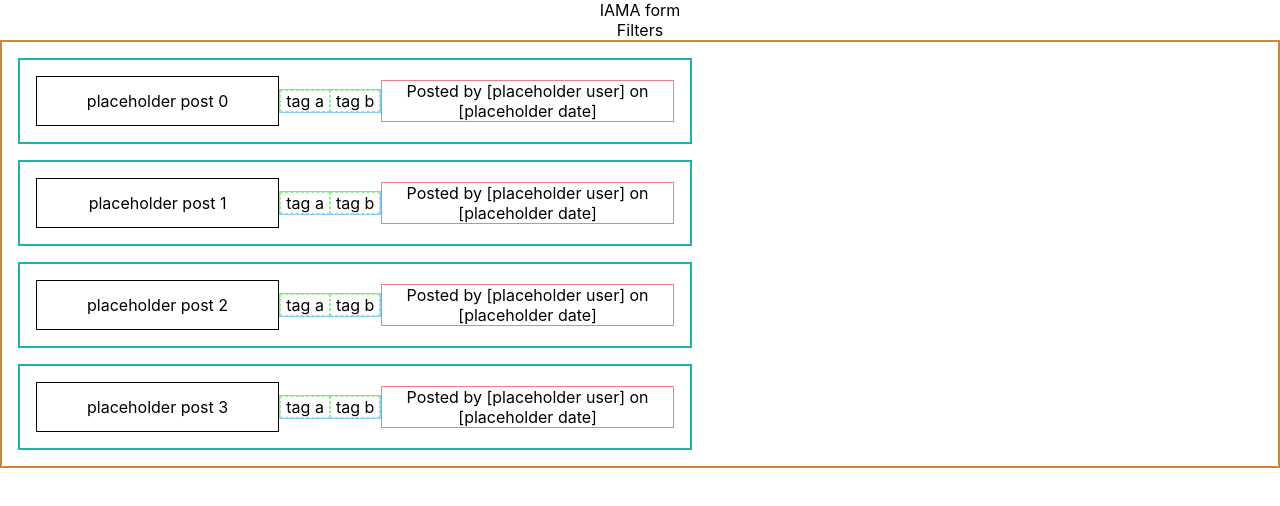
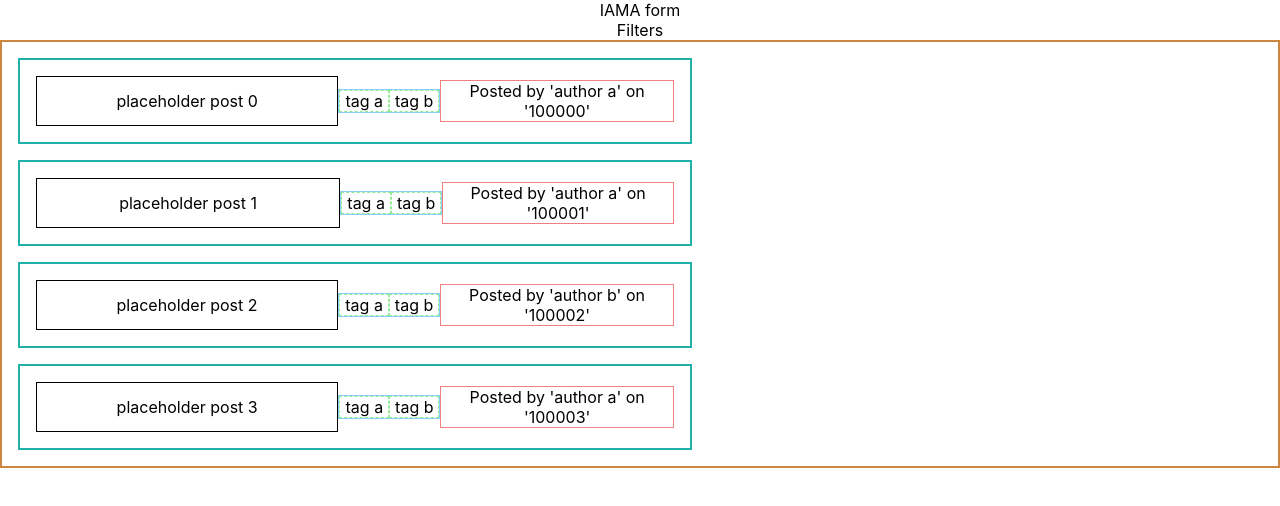
Before and after one commit to mradamt/punter, a React (Create React App) app: page / in a window 1280 px wide. Shown: the top 506 px of the page. Built offline with nearby package versions, Linux system fonts and the light colour scheme.

Commit message:
link db data for author & timestamp

```diff
--- a/src/components/Post.tsx
+++ b/src/components/Post.tsx
@@ -11,7 +11,9 @@ export default function Post (props:any) {
       <Content text={props.text} />
       <Tags tags={dummyTags} />
       <div className='author'>
-        Posted by [placeholder user] on [placeholder date]
+        <span>
+          Posted by '{props.author}' on '{props.timestamp}'
+        </span>
       </div>
     </div>
   )
```
